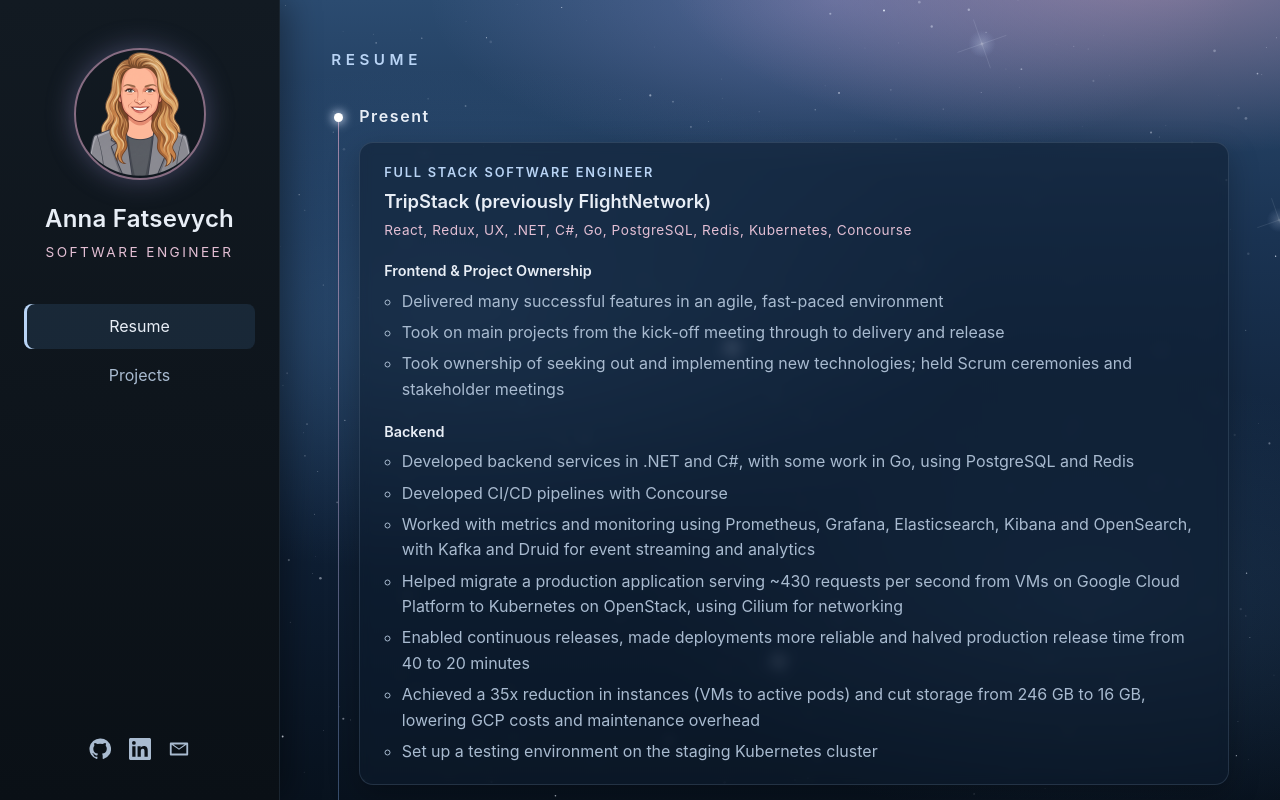
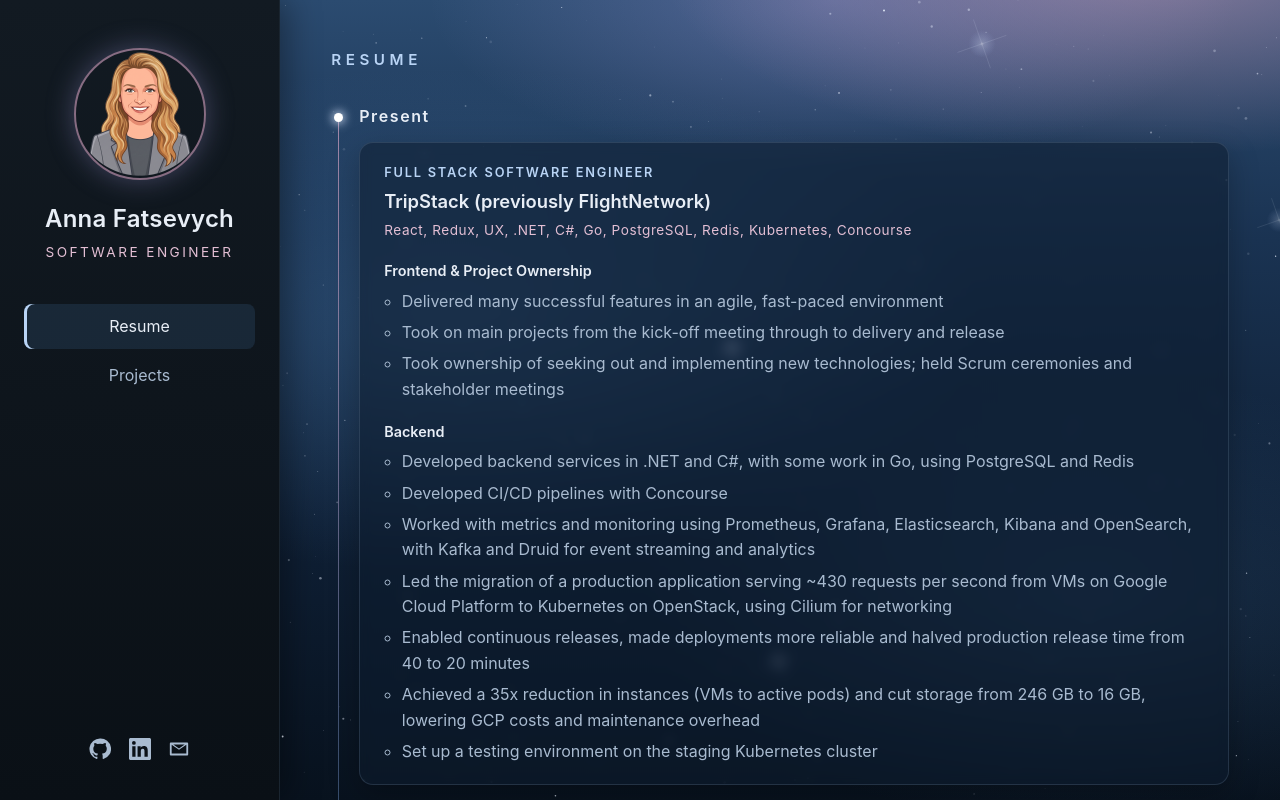
Before and after one commit to annafatsevych/cv, a React (Vite) app: page / in a window 1280 px wide. Shown: the top 800 px of the page. Built offline with nearby package versions, Linux system fonts and the light colour scheme.

Commit message:
Reflect lead role on Kubernetes migration

```diff
--- a/src/data.js
+++ b/src/data.js
@@ -36,7 +36,7 @@
           "Developed backend services in .NET and C#, with some work in Go, using PostgreSQL and Redis",
           "Developed CI/CD pipelines with Concourse",
           "Worked with metrics and monitoring using Prometheus, Grafana, Elasticsearch, Kibana and OpenSearch, with Kafka and Druid for event streaming and analytics",
-          "Helped migrate a production application serving ~430 requests per second from VMs on Google Cloud Platform to Kubernetes on OpenStack, using Cilium for networking",
+          "Led the migration of a production application serving ~430 requests per second from VMs on Google Cloud Platform to Kubernetes on OpenStack, using Cilium for networking",
           "Enabled continuous releases, made deployments more reliable and halved production release time from 40 to 20 minutes",
           "Achieved a 35x reduction in instances (VMs to active pods) and cut storage from 246 GB to 16 GB, lowering GCP costs and maintenance overhead",
           "Set up a testing environment on the staging Kubernetes cluster",
```
